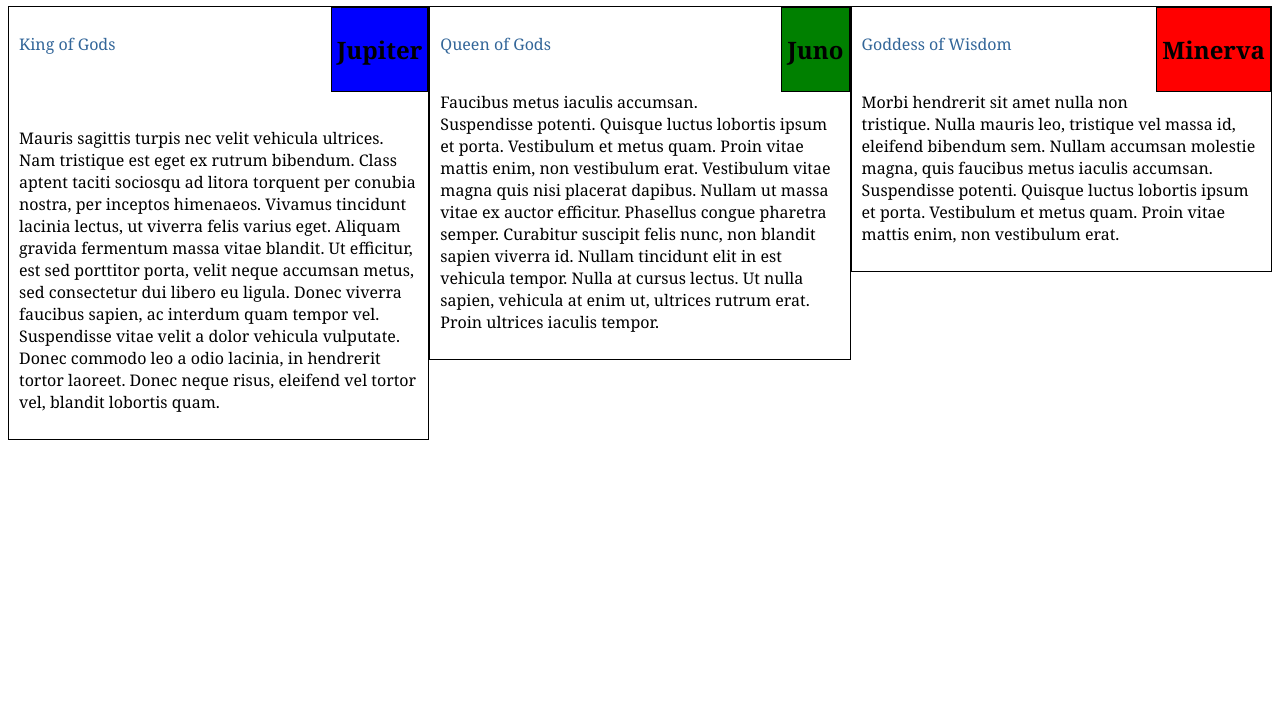
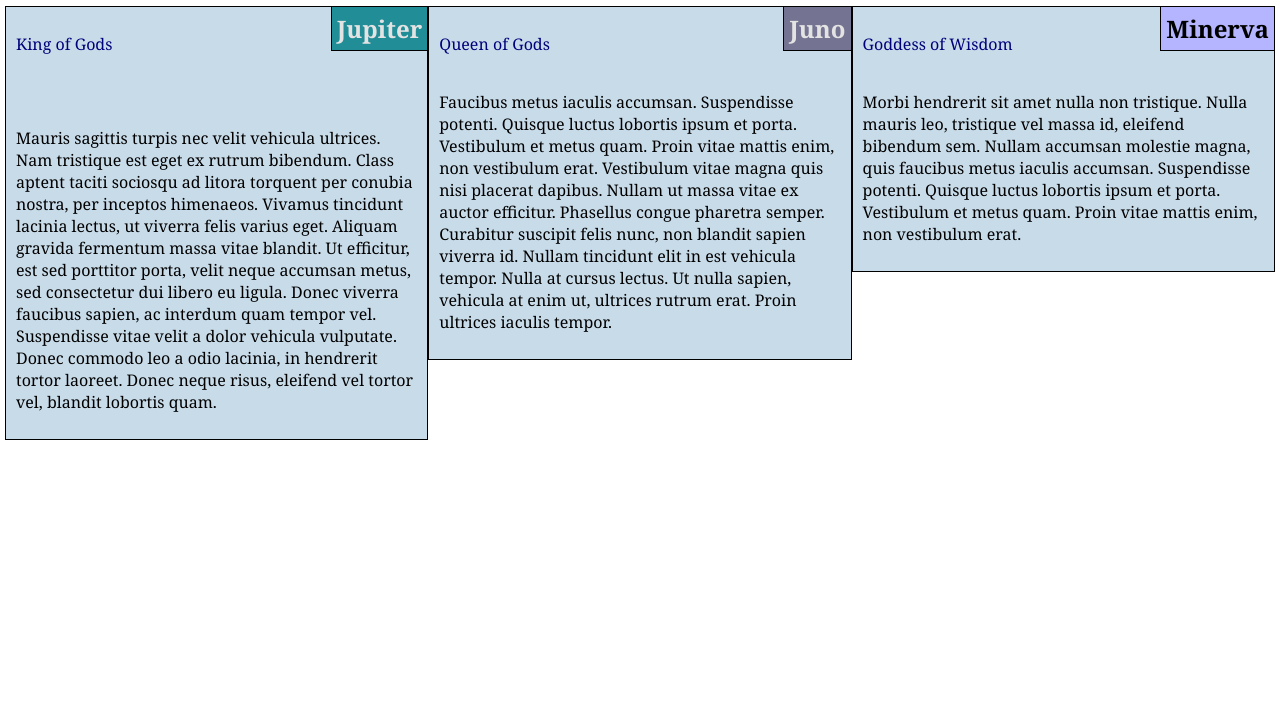
Before and after one commit to Reztocha/mod2assign, a plain HTML site: page index.html in a window 1280 px wide. Shown: the part 80-800 px from the top of the page. Drawn offline with Linux system fonts and the light colour scheme.

Commit message:
Alignment is Found, Margins are Barren
Positioning without floating has worked!
Good spacing without ruining the entire design seems difficult.

```diff
--- a/index.html
+++ b/index.html
@@ -12,31 +12,31 @@
 	</header>
 	<div class="row">
 		<section class="col-sm-12 col-md-6 col-lg-4">
-			<div class="title">
-				<h1>Jupiter</h1>
-			</div>
+			<div>
+			<h1 class="title">Jupiter</h1>
 			<p>King of Gods<p>
 			<p>
 				Mauris sagittis turpis nec velit vehicula ultrices. Nam tristique est eget ex rutrum bibendum. Class aptent taciti sociosqu ad litora torquent per conubia nostra, per inceptos himenaeos. Vivamus tincidunt lacinia lectus, ut viverra felis varius eget. Aliquam gravida fermentum massa vitae blandit. Ut efficitur, est sed porttitor porta, velit neque accumsan metus, sed consectetur dui libero eu ligula. Donec viverra faucibus sapien, ac interdum quam tempor vel. Suspendisse vitae velit a dolor vehicula vulputate. Donec commodo leo a odio lacinia, in hendrerit tortor laoreet. Donec neque risus, eleifend vel tortor vel, blandit lobortis quam.
 			</p>
+			</div>
 		</section>
 		<section class="col-sm-12 col-md-6 col-lg-4">
-			<div class="title">
-				<h1>Juno</h1>
-			</div>
+			<div>
+			<h1 class="title">Juno</h1>
 			<p>Queen of Gods</p>
 			<p>
 				Faucibus metus iaculis accumsan. Suspendisse potenti. Quisque luctus lobortis ipsum et porta. Vestibulum et metus quam. Proin vitae mattis enim, non vestibulum erat. Vestibulum vitae magna quis nisi placerat dapibus. Nullam ut massa vitae ex auctor efficitur. Phasellus congue pharetra semper. Curabitur suscipit felis nunc, non blandit sapien viverra id. Nullam tincidunt elit in est vehicula tempor. Nulla at cursus lectus. Ut nulla sapien, vehicula at enim ut, ultrices rutrum erat. Proin ultrices iaculis tempor.
 			</p>
+			</div>
 		</section>
 		<section class="col-sm-12 col-md-12 col-lg-4">
-			<div class="title">
-				<h1>Minerva</h1>
-			</div>
+			<div>
+			<h1 class="title">Minerva</h1>
 			<p>Goddess of Wisdom</p>
 			<p>
 				Morbi hendrerit sit amet nulla non tristique. Nulla mauris leo, tristique vel massa id, eleifend bibendum sem. Nullam accumsan molestie magna, quis faucibus metus iaculis accumsan. Suspendisse potenti. Quisque luctus lobortis ipsum et porta. Vestibulum et metus quam. Proin vitae mattis enim, non vestibulum erat.
 			</p>
+			</div>
 		</section>
 	</div><!--end of row-->
 </body>
--- a/stylesheets/style.css
+++ b/stylesheets/style.css
@@ -4,28 +4,41 @@
 }
 body {
 	font-family: Georgia, Times New Roman, Times, serif;
+	margin: 5px;
+	padding: 0;
 }
 section, .title {
-	border: 1px solid #000000;
+	border: 1px solid #000;
+}
+section {
+	background-color: rgba(145, 184, 212, 0.5);
+}
+section div {
+	position: relative;
 }
 .title {
-	padding: 5px;
-	float: right;
+    position: absolute;
+	right: -1px;
+    margin-top: -17px;
+    text-align: center;
+    padding: 5px;
 }
 section:nth-child(1) .title {
-	background-color: blue;
+	background-color: #218d97;
+	color: #E3E3E3;
 }
 section:nth-child(2) .title {
-	background-color: green;
+	background-color: #747492;
+	color: #E3E3E3;
 }
 section:nth-child(3) .title {
-	background-color: red;
+	background-color: #b4b4ff;
 }
 section p {
 	padding: 10px;
 }
 section p:nth-child(2) {
-	color: #336699;
+	color: #00007a;
 }
 .row {
 	width: 100%;
```
Also changed, not shown: Instructions.txt (added).
